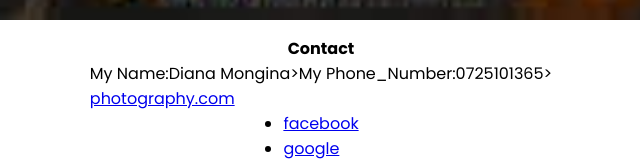
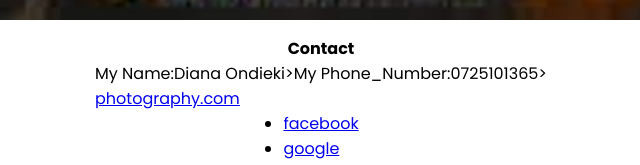
Before and after one commit to Nemwel-Boniface/Ideal-Photography-Website, a plain HTML site: page index.html in a window 1280 px wide. Shown: the part 4512-4677 px from the top of the page, 319-959 px from the left. Drawn offline with Linux system fonts and the light colour scheme.

Commit message:
final changes

```diff
--- a/index.html
+++ b/index.html
@@ -55,7 +55,7 @@
      <section>
        <h4>Contact</h4>
        <section class="contact">
-        <p>My Name:Diana Mongina> <br class="break"> <a href="deephotography.com">photography.com</a></p>
+        <p>My Name:Diana Ondieki> <br class="break"> <a href="deephotography.com">photography.com</a></p>
         <p>My Phone_Number:0725101365></p>
 
 
```
